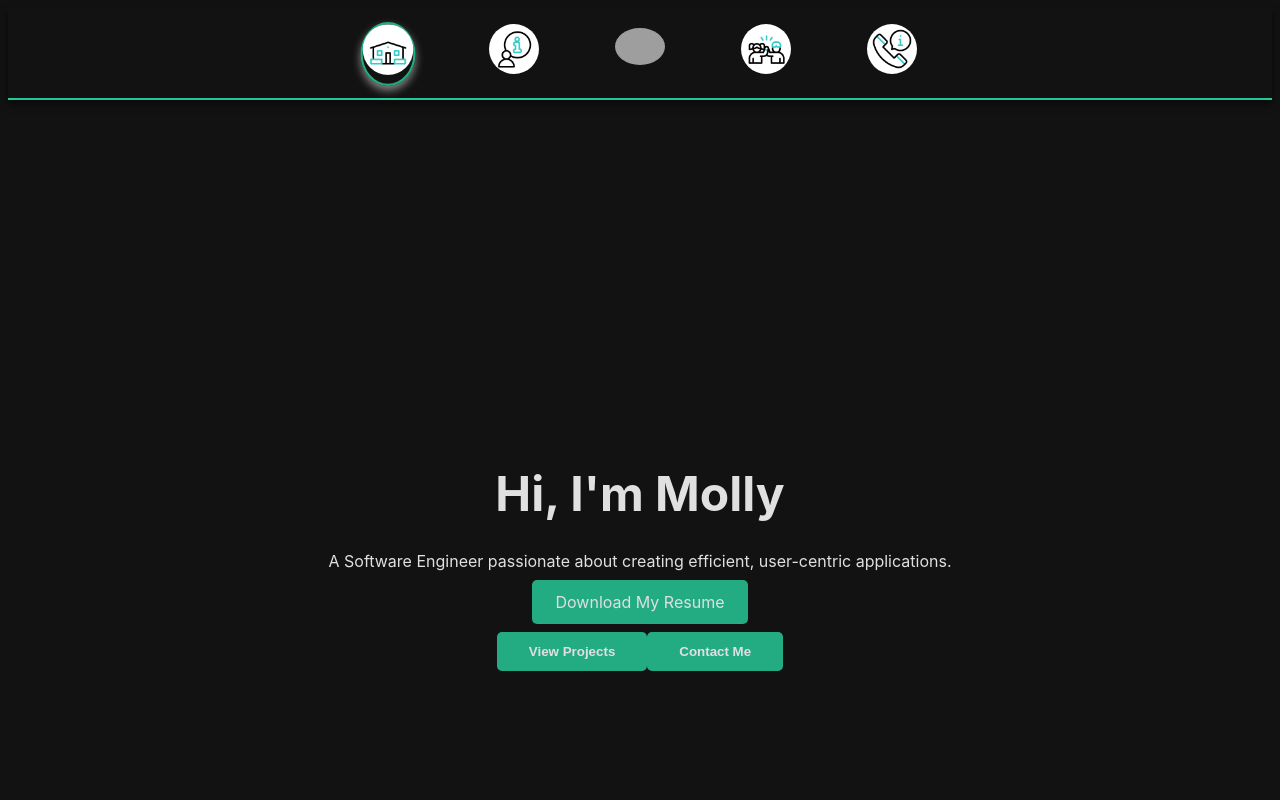
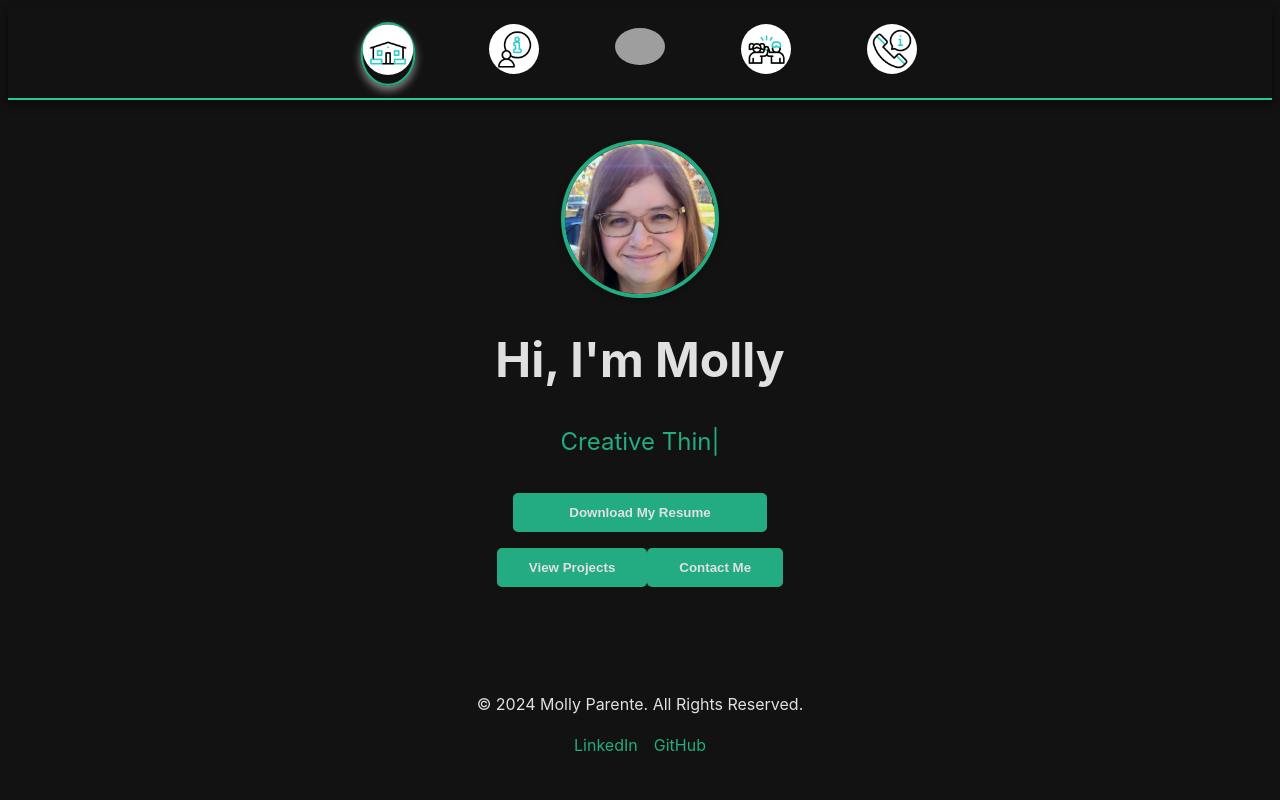
Before and after one commit to mparente88/mparente88.github.io, a Next.js app: page / in a window 1280 px wide. Shown: the top 800 px of the page. Built offline with nearby package versions, Linux system fonts and the light colour scheme; grey boxes are pictures that could not be loaded.

Commit message:
update Hero.js with profile picture and Typed subtext

```diff
--- a/components/Hero.js
+++ b/components/Hero.js
@@ -1,17 +1,43 @@
-import { useRouter } from "next/router"
+import React, { useEffect, useRef } from "react"
+import Typed from "typed.js"
+import Image from "next/image"
 
 export default function Hero() {
-  const router = useRouter()
+  const typedRef = useRef(null)
+
+  useEffect(() => {
+    const options = {
+      strings: ["Software Engineer", "Problem Solver", "Creative Thinker"],
+      typeSpeed: 50,
+      backSpeed: 30,
+      loop: true,
+    }
+    const typed = new Typed(typedRef.current, options)
+
+    return () => {
+      typed.destroy()
+    }
+  }, [])
 
   return (
     <section className="hero">
+      {/* Profile Picture*/}
+      <div className="profile-picture">
+        <Image src="/profilePicture.png" alt="Molly's Profile Picture" width={150} height={150} className="profile-img" />
+      </div>
+
+      {/* Hero Text */}
       <h1>Hi, I&apos;m Molly</h1>
-      <p>A Software Engineer passionate about creating efficient, user-centric applications.</p>
-      <span>
-        <a href="/MollyParenteResume.pdf" download className="btn">
-          Download My Resume
-        </a>
-      </span>
+      <p className="typed-container">
+        <span ref={typedRef}></span>
+      </p>
+      <div>
+        <button>
+          <a href="/MollyParenteResume.pdf" download className="btn">
+            Download My Resume
+          </a>
+        </button>
+      </div>
       <div>
         <button onClick={() => router.push("/projects")}>View Projects</button>
         <button onClick={() => router.push("/contact")}>Contact Me</button>
--- a/package.json
+++ b/package.json
@@ -14,6 +14,7 @@
     "react": "^19.0.0",
     "react-dom": "^19.0.0",
     "react-router-dom": "^7.0.2",
+    "react-typed": "^2.0.12",
     "swiper": "^11.2.1"
   },
   "devDependencies": {
--- a/styles/global.css
+++ b/styles/global.css
@@ -199,14 +199,36 @@ a:hover {
   align-items: center;
   justify-content: center;
   padding: 4rem 2rem;
-  height: 100vh;
+  height: 50vh;
   background: var(--background-color-dark);
   color: var(--text-color-dark);
+}
+
+.profile-picture {
+  margin-bottom: 1rem;
+}
+
+.profile-img {
+  border-radius: 50%;
+  border: 4px solid var(--accent-color-dark);
+  box-shadow: 0 4px 8px rgba(0, 0, 0, 0.3);
+  transition: transform 0.3s ease-in-out, box-shadow 0.3s ease-in-out;
+}
+
+.profile-img:hover {
+  transform: scale(1.05);
+  box-shadow: 0 8px 16px rgba(0, 0, 0, 0.4);
 }
 
 .hero h1 {
   font-size: 3rem;
   margin-bottom: 1rem;
+}
+
+.hero p {
+  margin-top: 0.5rem;
+  font-size: 1.5rem;
+  color: var(--accent-color-dark);
 }
 
 .hero button {
@@ -727,3 +749,9 @@ footer {
   transform: scale(1.05);
   box-shadow: 0 8px 16px rgba(0, 0, 0, 0.3);
 }
+
+.typed-container {
+  display: inline;
+  font-size: 1.5rem;
+  color: var(--text-color-dark);
+}
```
Also changed, not shown: 1 other file (tests, documents, lock files or other folders).
